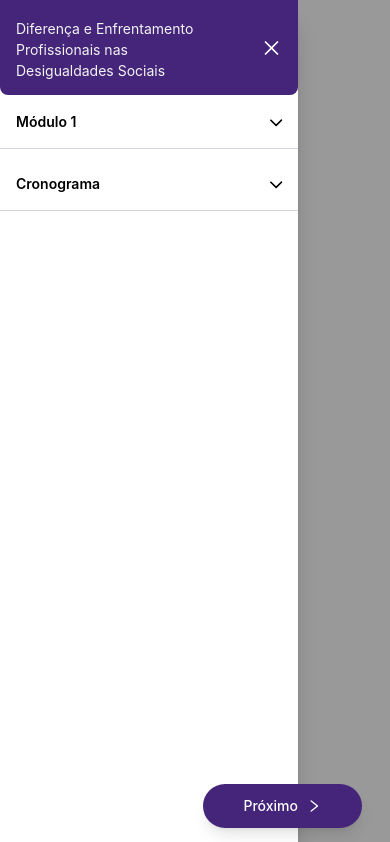
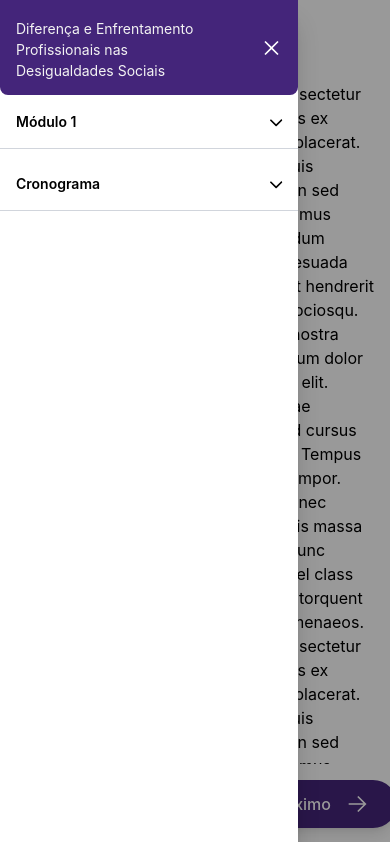
Before and after one commit to pvictor1206/modulos-enfrentamentos-IUVI, a React (Vite) app: page / in a window 390 px wide. Shown: the top 842 px of the page. Built offline with nearby package versions, Linux system fonts and the light colour scheme.

Commit message:
button 'proximo'

```diff
--- a/src/components/Mobile/MobileBottomBar.jsx
+++ b/src/components/Mobile/MobileBottomBar.jsx
@@ -1,18 +1,21 @@
 import { Link } from "react-router-dom";
-import { AiOutlineRight } from "react-icons/ai";
+import { GrLinkNext } from "react-icons/gr";
 
 export default function MobileBottomBar({ to, text = "Próximo" }) {
   return (
-    <div className="fixed bottom-4 right-[28px] z-50 md:hidden pb-[env(safe-area-inset-bottom)] pr-[env(safe-area-inset-right)]">
+    <div className="fixed bottom-0 md:hidden ">
+      <div className="bg-white p-4 rounded-t shadow-lg flex justify-end w-88">
+
       <Link
         to={to}
-        className="inline-flex items-center justify-center gap-2
-                   rounded-full bg-[#44257A] text-white px-[40px] py-3
+        className="inline-flex items-center justify-center gap-4
+                   rounded-full bg-[#44257A] text-white px-[30px] py-3
                    shadow-lg active:scale-[0.99] transition"
       >
-        <span className="text-sm font-medium">{text}</span>
-        <AiOutlineRight className="h-4 w-4" />
+        <span className="text-[16px] font-medium">{text}</span>
+        <GrLinkNext className="h-5 w-5" />
       </Link>
+      </div>
     </div>
   );
 }
--- a/src/components/Modules/Module-01/Module_01_01.jsx
+++ b/src/components/Modules/Module-01/Module_01_01.jsx
@@ -24,7 +24,7 @@ function Module_01_01() {
               </div>
 
               <img
-                src="/Task List Pin Streamline Ultimate Regular - Free.png" /* arquivo em /public */
+                src="/Task List Pin Streamline Ultimate Regular - Free.png"
                 alt=""
                 className="w-[40px] h-[40px]"
               />
@@ -33,6 +33,26 @@ function Module_01_01() {
           </div>
           <hr className="border-0 h-px bg-[#F4F2FF] my-4" />
         </div>
+
+        <p className="text-left">Lorem ipsum dolor sit amet consectetur adipiscing elit. Quisque faucibus ex sapien vitae pellentesque sem placerat. In id cursus mi pretium tellus duis convallis. Tempus leo eu aenean sed diam urna tempor. Pulvinar vivamus fringilla lacus nec metus bibendum egestas. Iaculis massa nisl malesuada lacinia integer nunc posuere. Ut hendrerit semper vel class aptent taciti sociosqu. Ad litora torquent per conubia nostra inceptos himenaeos.
+
+Lorem ipsum dolor sit amet consectetur adipiscing elit. Quisque faucibus ex sapien vitae pellentesque sem placerat. In id cursus mi pretium tellus duis convallis. Tempus leo eu aenean sed diam urna tempor. Pulvinar vivamus fringilla lacus nec metus bibendum egestas. Iaculis massa nisl malesuada lacinia integer nunc posuere. Ut hendrerit semper vel class aptent taciti sociosqu. Ad litora torquent per conubia nostra inceptos himenaeos.
+
+Lorem ipsum dolor sit amet consectetur adipiscing elit. Quisque faucibus ex sapien vitae pellentesque sem placerat. In id cursus mi pretium tellus duis convallis. Tempus leo eu aenean sed diam urna tempor. Pulvinar vivamus fringilla lacus nec metus bibendum egestas. Iaculis massa nisl malesuada lacinia integer nunc posuere. Ut hendrerit semper vel class aptent taciti sociosqu. Ad litora torquent per conubia nostra inceptos himenaeos.
+
+Lorem ipsum dolor sit amet consectetur adipiscing elit. Quisque faucibus ex sapien vitae pellentesque sem placerat. In id cursus mi pretium tellus duis convallis. Tempus leo eu aenean sed diam urna tempor. Pulvinar vivamus fringilla lacus nec metus bibendum egestas. Iaculis massa nisl malesuada lacinia integer nunc posuere. Ut hendrerit semper vel class aptent taciti sociosqu. Ad litora torquent per conubia nostra inceptos himenaeos.
+
+Lorem ipsum dolor sit amet consectetur adipiscing elit. Quisque faucibus ex sapien vitae pellentesque sem placerat. In id cursus mi pretium tellus duis convallis. Tempus leo eu aenean sed diam urna tempor. Pulvinar vivamus fringilla lacus nec metus bibendum egestas. Iaculis massa nisl malesuada lacinia integer nunc posuere. Ut hendrerit semper vel class aptent taciti sociosqu. Ad litora torquent per conubia nostra inceptos himenaeos.
+
+Lorem ipsum dolor sit amet consectetur adipiscing elit. Quisque faucibus ex sapien vitae pellentesque sem placerat. In id cursus mi pretium tellus duis convallis. Tempus leo eu aenean sed diam urna tempor. Pulvinar vivamus fringilla lacus nec metus bibendum egestas. Iaculis massa nisl malesuada lacinia integer nunc posuere. Ut hendrerit semper vel class aptent taciti sociosqu. Ad litora torquent per conubia nostra inceptos himenaeos.
+
+Lorem ipsum dolor sit amet consectetur adipiscing elit. Quisque faucibus ex sapien vitae pellentesque sem placerat. In id cursus mi pretium tellus duis convallis. Tempus leo eu aenean sed diam urna tempor. Pulvinar vivamus fringilla lacus nec metus bibendum egestas. Iaculis massa nisl malesuada lacinia integer nunc posuere. Ut hendrerit semper vel class aptent taciti sociosqu. Ad litora torquent per conubia nostra inceptos himenaeos.
+
+Lorem ipsum dolor sit amet consectetur adipiscing elit. Quisque faucibus ex sapien vitae pellentesque sem placerat. In id cursus mi pretium tellus duis convallis. Tempus leo eu aenean sed diam urna tempor. Pulvinar vivamus fringilla lacus nec metus bibendum egestas. Iaculis massa nisl malesuada lacinia integer nunc posuere. Ut hendrerit semper vel class aptent taciti sociosqu. Ad litora torquent per conubia nostra inceptos himenaeos.
+
+Lorem ipsum dolor sit amet consectetur adipiscing elit. Quisque faucibus ex sapien vitae pellentesque sem placerat. In id cursus mi pretium tellus duis convallis. Tempus leo eu aenean sed diam urna tempor. Pulvinar vivamus fringilla lacus nec metus bibendum egestas. Iaculis massa nisl malesuada lacinia integer nunc posuere. Ut hendrerit semper vel class aptent taciti sociosqu. Ad litora torquent per conubia nostra inceptos himenaeos.
+
+Lorem ipsum dolor sit amet consectetur adipiscing elit. Quisque faucibus ex sapien vitae pellentesque sem placerat. In id cursus mi pretium tellus duis convallis. Tempus leo eu aenean sed diam urna tempor. Pulvinar vivamus fringilla lacus nec metus bibendum egestas. Iaculis massa nisl malesuada lacinia integer nunc posuere. Ut hendrerit semper vel class aptent taciti sociosqu. Ad litora torquent per conubia nostra inceptos himenaeos.</p>
 
         {/* tab bar só no mobile */}
         <MobileBottomBar to="/#" text="Próximo" />
```
